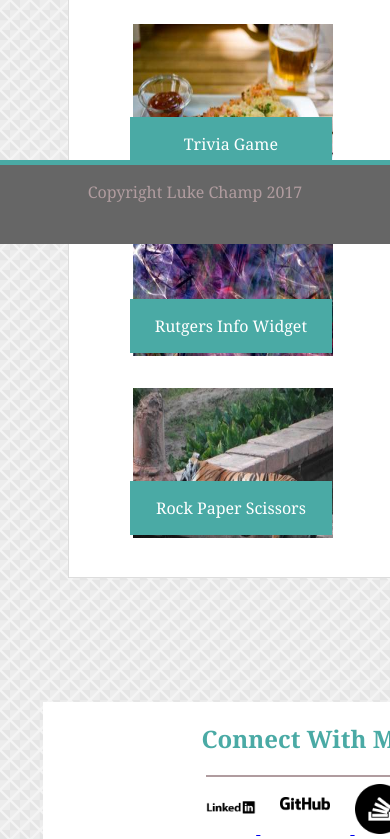
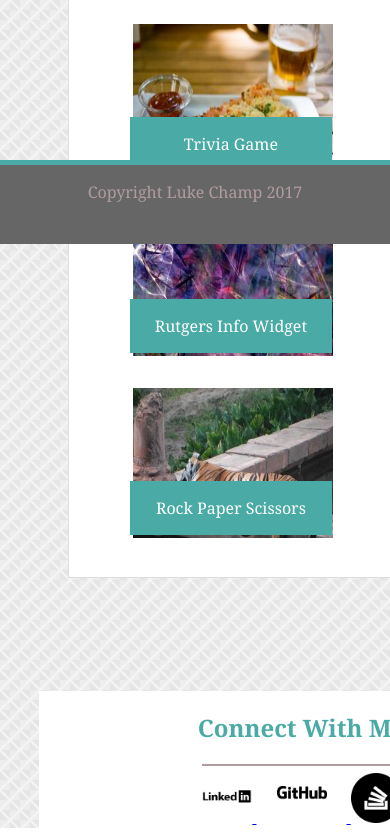
Before and after one commit to thechampl/Responsive-Portfolio, a plain HTML site: page portfolio.html in a window 390 px wide. Shown: the part 600-1439 px from the top of the page. Drawn offline with Linux system fonts and the light colour scheme.

Commit message:
final final copy

```diff
--- a/assets/css/style.css
+++ b/assets/css/style.css
@@ -272,6 +272,21 @@ li a:hover:not(.active) {
 
 }
 
+.connectwithmeportfolio{
+        text-align: center;
+        font-family: 'Georgia', Times, Times New Roman, serif;
+        position: absolute;
+        top: 120px;
+        right: 0;
+        color: #4aaaa5;
+        display: block;
+        background-color: white;
+        width: 270px;
+        height: auto;
+        margin-right: 25%;
+        float: right;
+}
+
 .connectwithmeinside{
     align-content: center;
        border-top: solid #B09C9F 2px;
@@ -315,6 +330,10 @@ body{
     left: 73%;
 
 }
+
+.connectwithmeportfolio{
+    width:225px;
+    left: 73%;}
 
 .portfolio{
     padding: 0;
@@ -474,6 +493,14 @@ width: 528px;
     left: 10%;
 }
 
+.connectwithmeportfolio{
+    margin-top: 20%;
+    margin-bottom: 100px;
+    padding-left:0px;
+    width: 525px;
+    top: 100%;
+    left: 10%;
+}
 
 .footer{
     position: fixed;
@@ -595,9 +622,12 @@ width: 100%;
     margin-left:12%;
 }
 
-.connectwithme{
-    top: 145%;
-    margin-left: 1%;
+.connectwithmeportfolio{
+    top: 140%;
+    margin-right: 40%;
+    margin-top: 28%;
+    margin-bottom: 20%;
+
 
 }
 
--- a/portfolio.html
+++ b/portfolio.html
@@ -95,7 +95,8 @@
 
 
     <!--Connect with Me-->
-    <div class="connectwithme">
+
+    <div class="connectwithmeportfolio">
       <h2>Connect With Me</h2>
 
       <div class="connectwithmeinside">
@@ -110,6 +111,8 @@
         <a href="https://stackoverflow.com/users/8616730/luke-champ?tab=profile">
           <img src="assets/images/stackoverflow.png" alt="stackoverflow" style="width:50px;height:50px;border:20px">
         </a>
+
+        </div>
 
       </div>
     </div>
```
